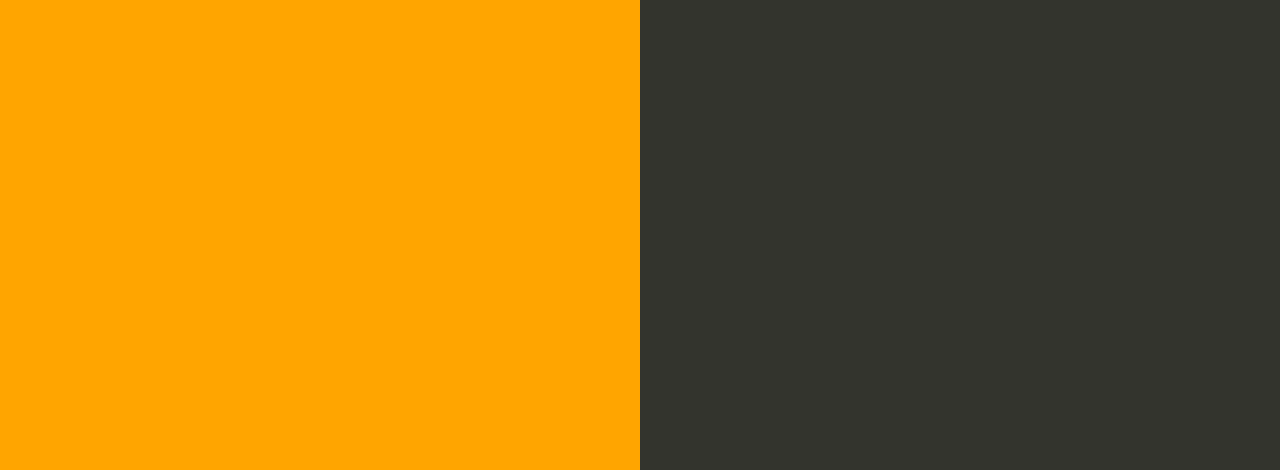
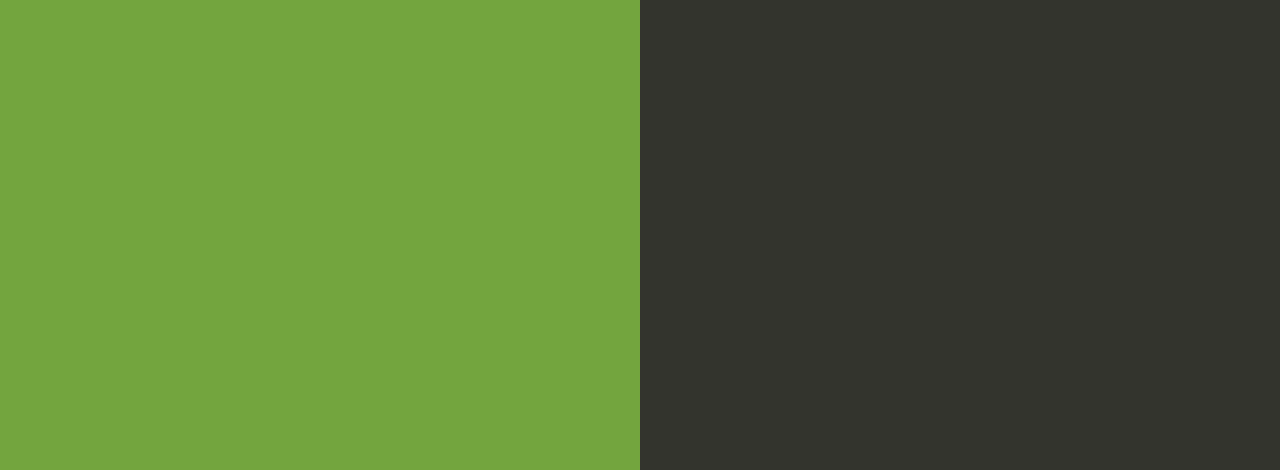
Before and after one commit to JoseNoIP/aws-node-sample, a website: page index.html in a window 1280 px wide. Shown: the part 330-800 px from the top of the page. Drawn offline with Linux system fonts and the light colour scheme.

Commit message:
Original background color

```diff
--- a/index.html
+++ b/index.html
@@ -35,7 +35,7 @@
 
         text-align: right;
         padding-top: 11em;
-        background-color: orange; /*#73A53E;*/
+        background-color: #73A53E;
 
       }
       .textColumn p {
```
